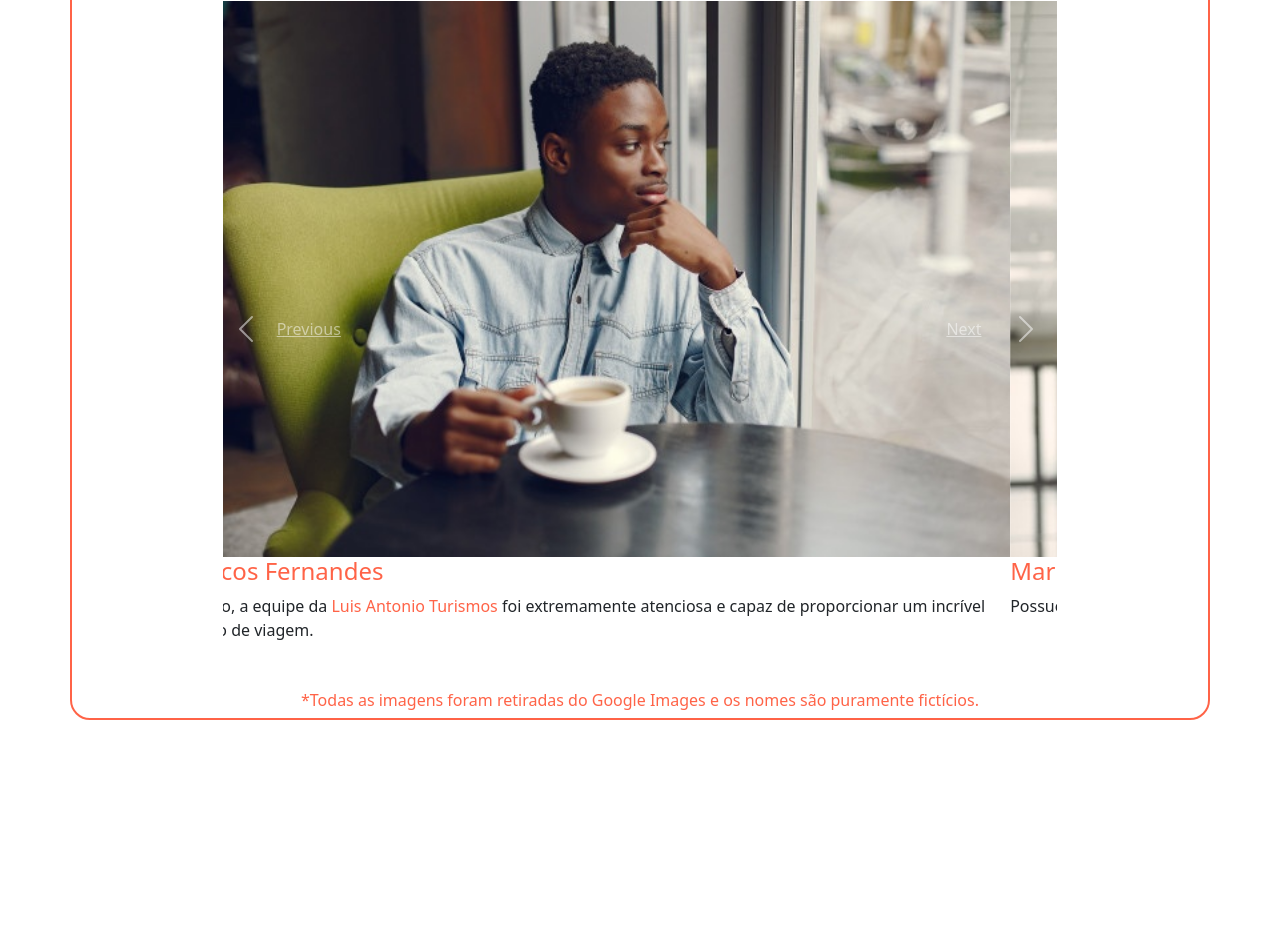
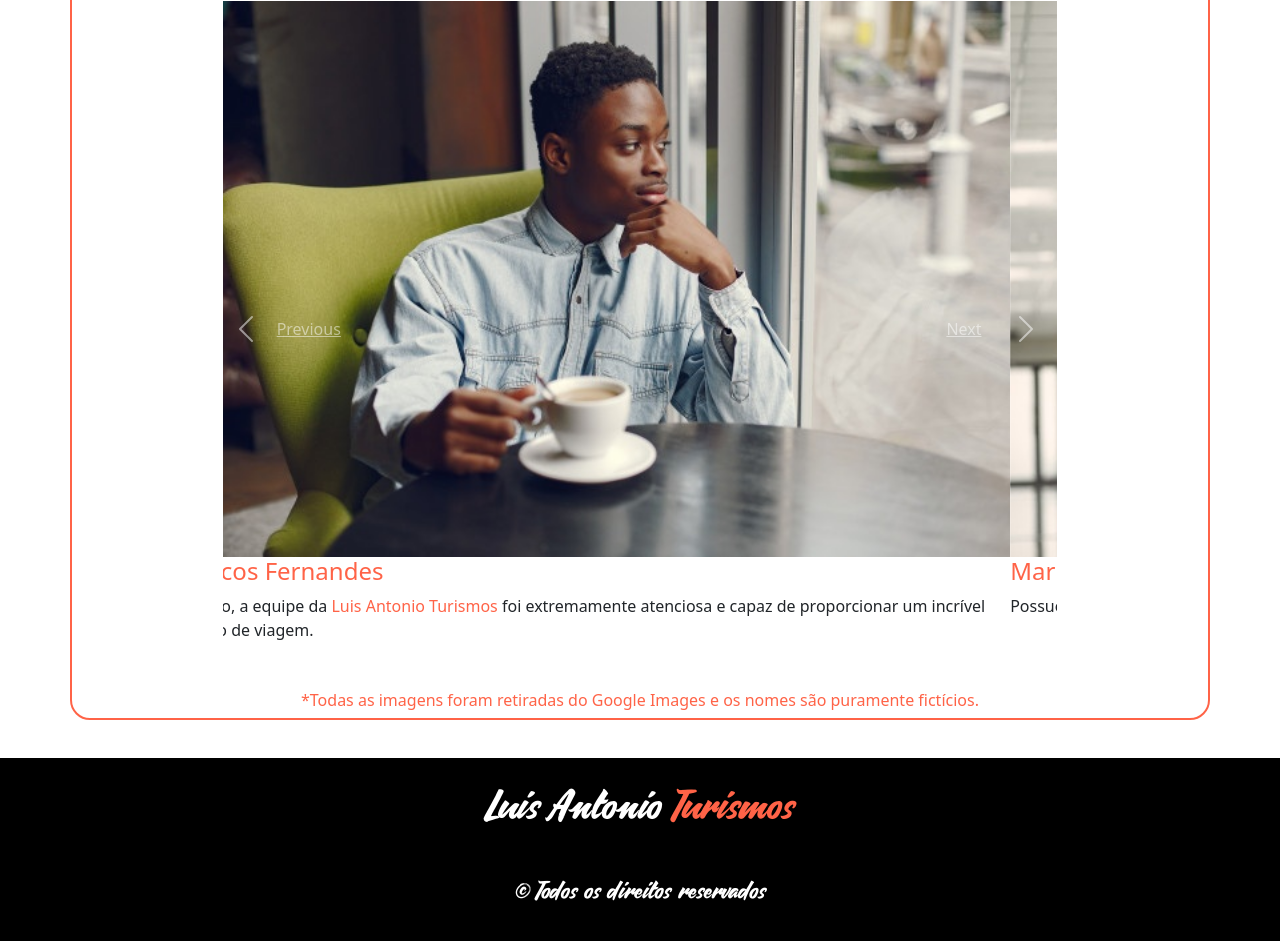
Before and after one commit to LagAntunes/Luis-Antonio-Turismo, a plain HTML site: page index.html in a window 1280 px wide. Shown: the part 838-1779 px from the top of the page. Before the commit the page ends 1596 px from the top, so only its background shows below. Drawn offline with nearby package versions, Linux system fonts and the light colour scheme.

Commit message:
adicionando o rodapé na página inicial

```diff
--- a/estilos/index.css
+++ b/estilos/index.css
@@ -124,6 +124,25 @@
         height: 100%;
         margin-bottom: 3%;
     }
+/* fim da formatação da section depoimentos */
 
 
-/* fim da formatação da section depoimentos */
+
+/* início do footer */
+    .rodapé {
+        background-color: black;
+        display: flex;
+        flex-direction: column;
+        font-family:"Carosello-Regular";
+    }
+
+    .logo-rodapé {
+        margin-top: 2%;
+        margin-bottom: 3%;
+    }
+
+    .informações-rodapé {
+        color: white;
+        margin-bottom: 2%;
+    }
+/* fim do footer */
--- a/index.html
+++ b/index.html
@@ -101,6 +101,22 @@
             </section>
         <!--fim da section de depoimentos-->
 
+        <!--início do rodapé-->
+            <footer class="rodapé">
+                <div class="logo-rodapé">
+                    <h1>
+                        <a href="./index.html" class="link-logo">
+                            Luis Antonio <span class="cor-span">Turismos</span>
+                        </a>
+                    </h1>
+                </div>
+
+                <div class="informações-rodapé">
+                    <h4>&copy; Todos os direitos reservados</h4>
+                </div>
+            </footer>
+        <!--fim do rodapé-->
+
 
         <!--javascript do Bootstrap-->
         <script src="https://cdn.jsdelivr.net/npm/bootstrap@5.1.3/dist/js/bootstrap.bundle.min.js" integrity="sha384-ka7Sk0Gln4gmtz2MlQnikT1wXgYsOg+OMhuP+IlRH9sENBO0LRn5q+8nbTov4+1p" crossorigin="anonymous"></script>
```
